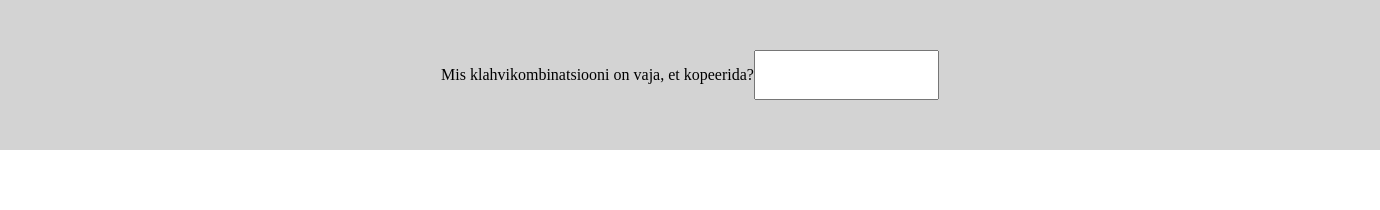
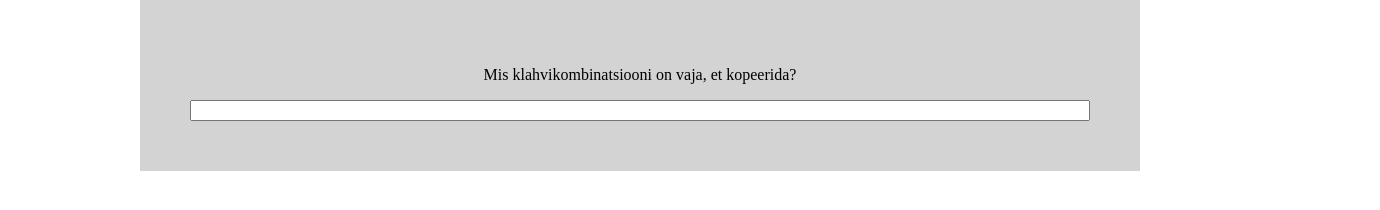
Before and after one commit to ErkkiTa/projektipaev5, a plain HTML site: page index.html in a window 1280 px wide. Shown: the whole page, 1380 px wide, since content can reach past the window. Drawn offline with Linux system fonts and the light colour scheme.

Commit message:
Parandused

```diff
--- a/style.css
+++ b/style.css
@@ -4,9 +4,14 @@ html, body {
 }
 
 .container {
+    width: 90%;
+    max-width: 900px;
     background-color: lightgrey;
     width: 100%;
     padding: 50px;
     display: flex;
+    flex-direction: column;
     justify-content: center;
+    text-align: center;
+    margin: auto;
 }
```
